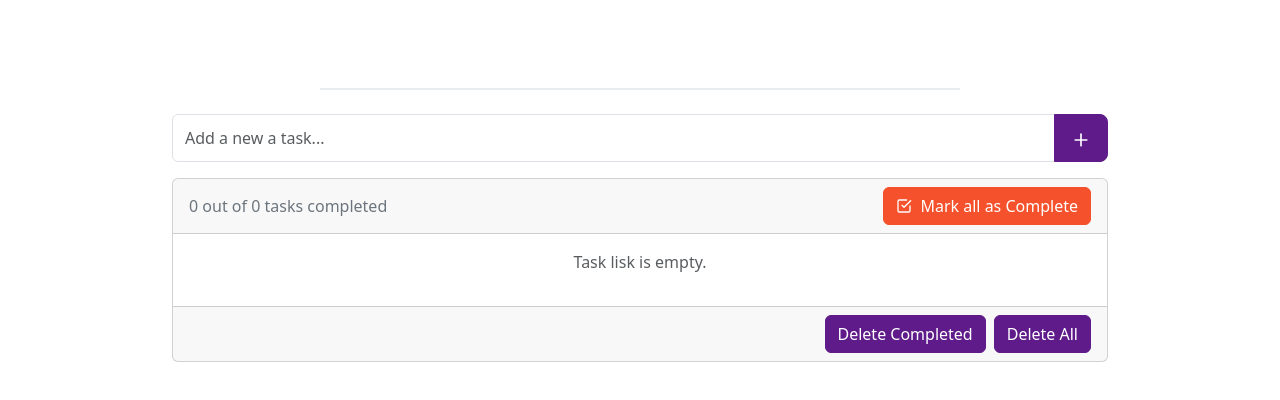
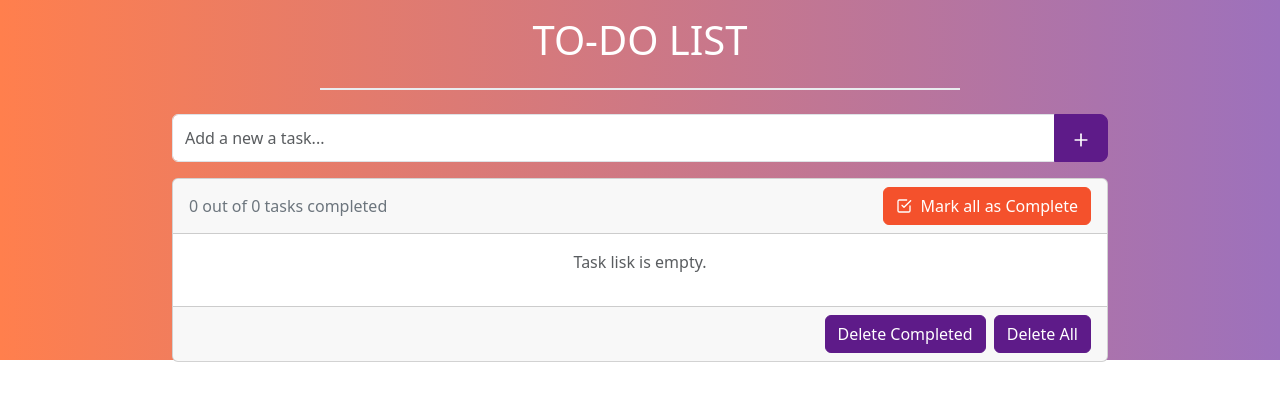
Before and after one commit to francheskakristine/todo-app, a React (Vite) app: page / in a window 1280 px wide. Shown: the top 400 px of the page. Built offline with nearby package versions, Linux system fonts and the light colour scheme.

Commit message:
change background

```diff
--- a/src/App.css
+++ b/src/App.css
@@ -7,7 +7,7 @@
 }
 
 
-header {
+.header {
   background: linear-gradient(to right, var(--primary-lighter), var(--secondary-lighter));
   height: 45vh;
 }
```
